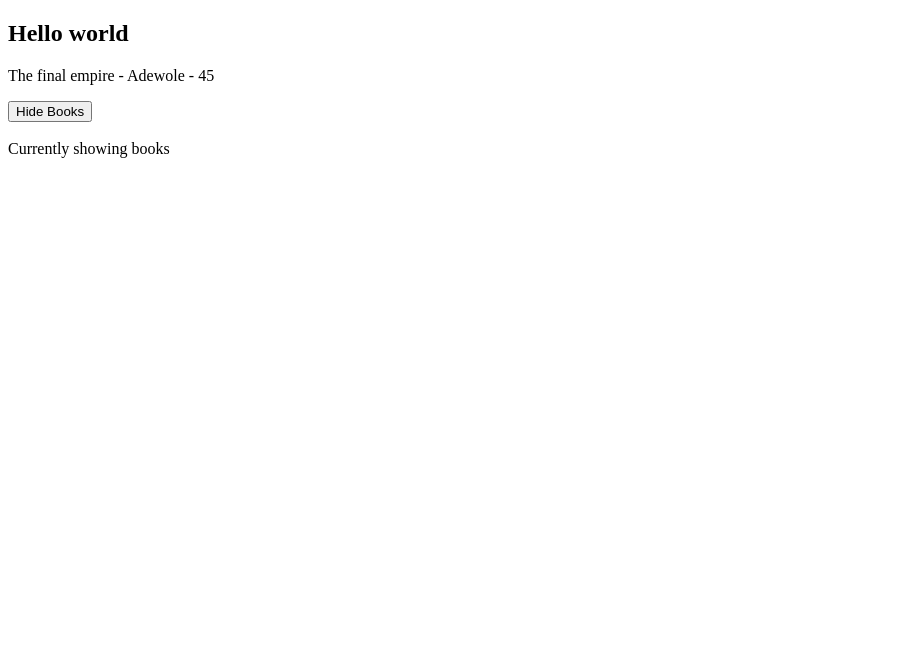
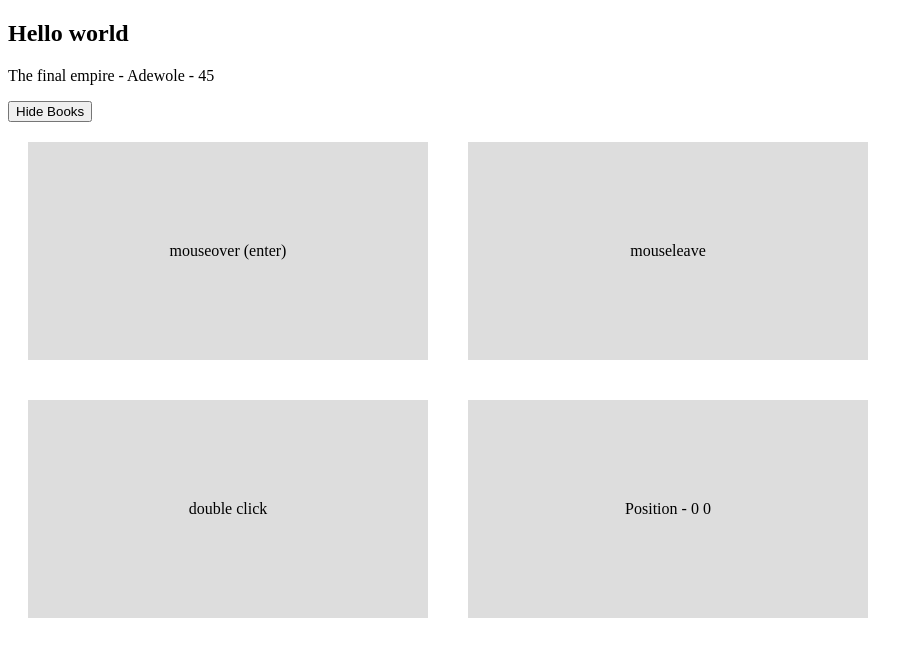
Before and after one commit to sheriffcodes/learn-vue-net-ninja, a plain HTML site: page index.html in a window 1280 px wide. Shown: the whole page, without its empty margins (0-923 px from the left). Drawn offline with nearby package versions, Linux system fonts and the light colour scheme.

Commit message:
mouse events

```diff
--- a/app.js
+++ b/app.js
@@ -4,13 +4,25 @@ const app = Vue.createApp({
             showBooks: true,
             title: 'The final empire',
             author: "Adewole",
-            age: 45
+            age: 45,
+            x: 0,
+            y: 0
         }
     },
     methods: {
-        toggleShowBooks() {
-            // a way to set it to the opposite - true/false
-            this.showBooks = !this.showBooks
+        toggleShowBooks(){
+            this.showBooks = !showBooks
+        },
+        // outputting the event object and also trying a direct argument(data)
+        handleEvent(e, data) {
+            console.log(e, e.type)
+            if(data) {
+                console.log(data)
+            }
+        },
+        handleMouseMove(e) {
+            this.x = e.offsetX
+            this.y = e.offsetY
         }
     }
 
--- a/index.html
+++ b/index.html
@@ -5,7 +5,17 @@
     <meta http-equiv="X-UA-Compatible" content="IE=edge">
     <meta name="viewport" content="width=device-width, initial-scale=1.0">
     <script src="https://unpkg.com/vue@3/dist/vue.global.js"></script>
-    <title>laarn vue</title>
+    <title>Learn Vue</title>
+    <style>
+        .box {
+            padding:100px 0;
+            width: 400px;
+            text-align: center;
+            background: #ddd;
+            margin: 20px;
+            display: inline-block;
+        }
+    </style>
 </head>
 <body>
     <h2>Hello world</h2>
@@ -18,14 +28,16 @@
         <button @click="toggleShowBooks">
             <span v-if="showBooks">Hide Books</span>
             <span v-else>Show Books</span>
-            <!-- <span v-if="!showBooks">Show Books</span> -->
-            <!-- <span v-if="showBooks === false">Show Books</span> -->
         </button>
 
         <br>
-        <br>
 
-        <div v-show="showBooks">Currently showing books</div>
+        <!-- mouse events -->
+        <div class="box" @mouseover="handleEvent">mouseover (enter)</div>
+        <div class="box" @mouseleave="handleEvent($event, 555)">mouseleave</div>
+        <div class="box" @dbclick="handleEvent">double click</div>
+        <div class="box" @mousemove="handleMouseMove">Position - {{ x }} {{ y }}</div>
+
     </div>
 
     <script src="app.js"> </script>
```
